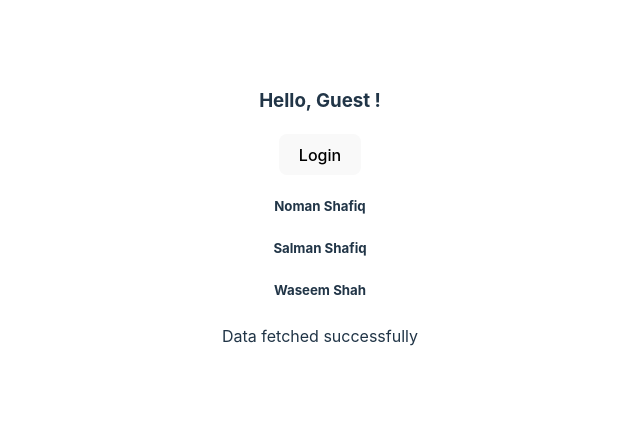
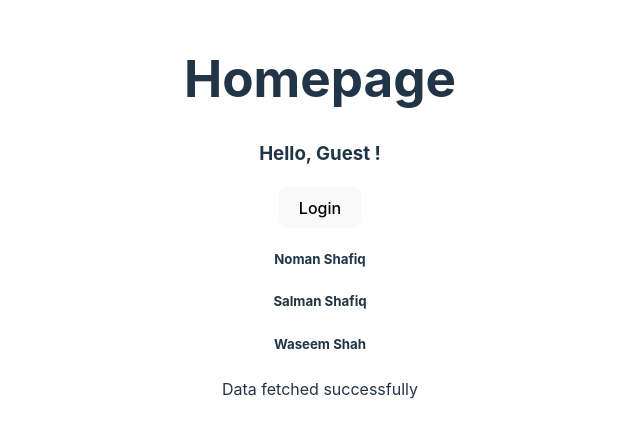
Before and after one commit to M-Usman-Shafique/Typescript, a React (Vite) app: page / in a window 1280 px wide. Shown: the part 184-620 px from the top of the page, without its empty margins (320-960 px from the left). Built offline with nearby package versions, Linux system fonts and the light colour scheme.

Commit message:
children props

```diff
--- a/src/App.tsx
+++ b/src/App.tsx
@@ -1,5 +1,6 @@
 import "./App.css";
 import Greet from "./components/Greet";
+import Heading from "./components/Heading";
 import Status from "./components/Status";
 import Users from "./components/Users";
 
@@ -20,6 +21,7 @@ export default function App() {
   ];
   return (
     <>
+    <Heading>Homepage</Heading>
       <Greet name="Usman" msgs={12} isLogin={false} />
       <Users users={usersList} />
       <Status status="success" />
--- /dev/null
+++ b/src/components/Heading.tsx
@@ -0,0 +1,10 @@
+type headingProps = {
+  children: string;
+};
+export default function Heading(props: headingProps) {
+  return (
+    <>
+      <h1>{props.children}</h1>
+    </>
+  );
+}
```
